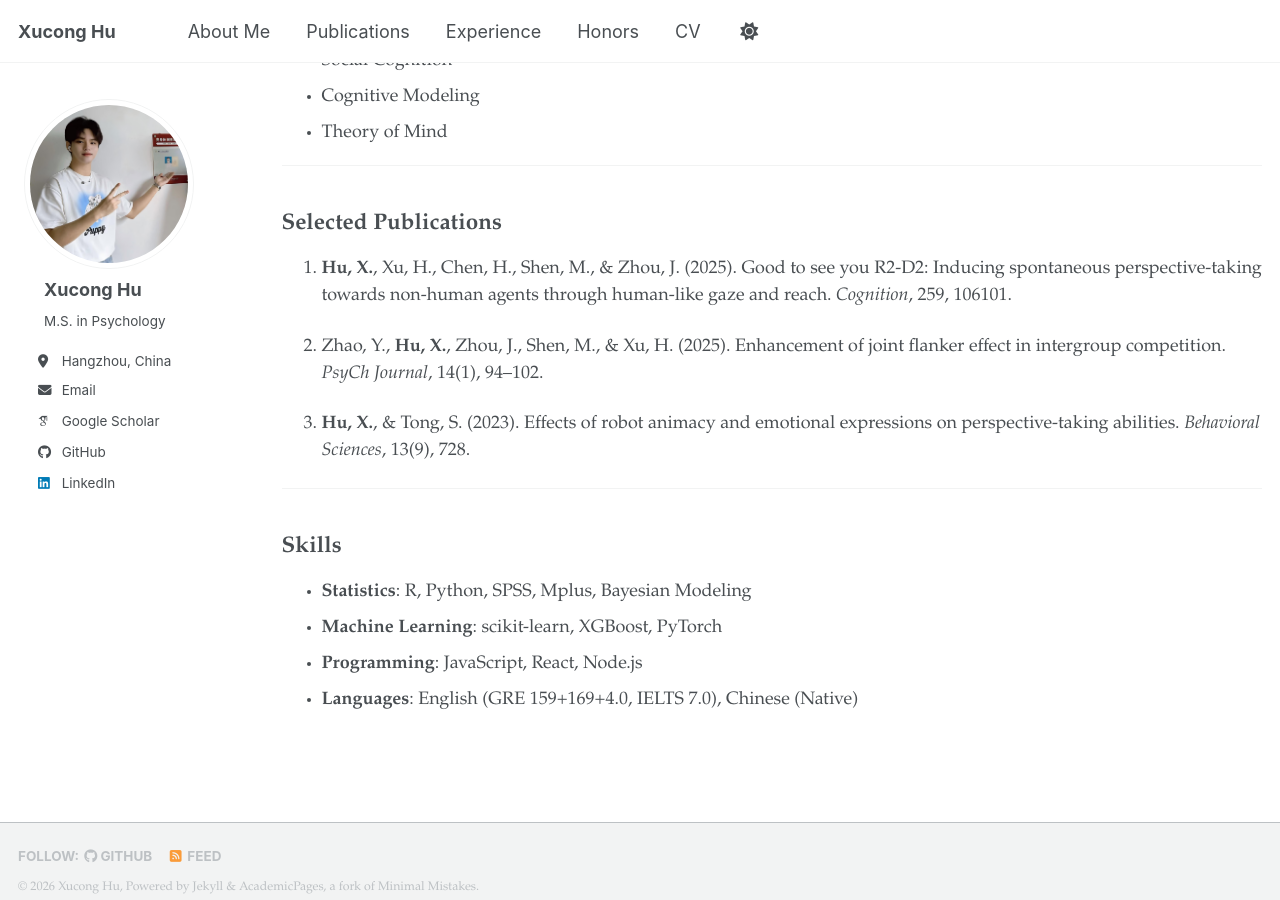
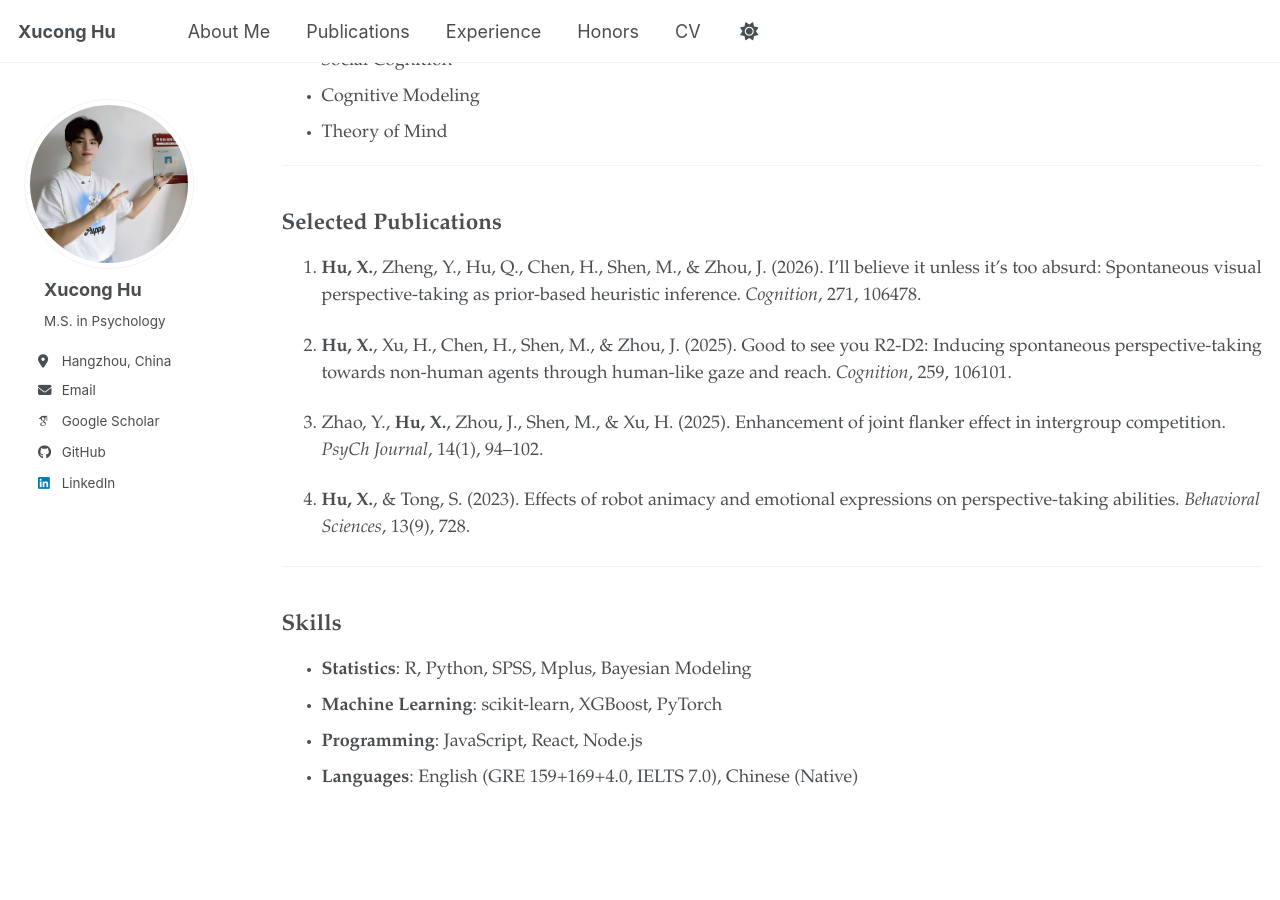
Before and after one commit to xuconghu/xuconghu.github.io, a Jekyll site: the page built from _pages/cv.md, in a window 1280 px wide and 900 px high, scrolled down 592 px. Built offline with Jekyll 4.4.1, drawn with Linux system fonts in a browser that asks for light colours; some web fonts are replaced; a script bundle is joined from its source files by our own code; library files that are not in the unit come from our copies.

Commit message:
Update publications and news
- Update Cognition article to published status (271, 106478) with PDF
- Move IJHCI article from Under Review to Journal Articles (In Press)
- Add VSS 2026 conference presentation
- Update cv.md with new Cognition publication
- Add news entries for recent publications and acceptances
- Organize PDF in info/cognition_2026 directory

```diff
--- a/_pages/cv.md
+++ b/_pages/cv.md
@@ -37,11 +37,13 @@ B.S. in Psychology | Sep. 2020 - Jun. 2024
 
 ## Selected Publications
 
-1. **Hu, X.**, Xu, H., Chen, H., Shen, M., & Zhou, J. (2025). Good to see you R2-D2: Inducing spontaneous perspective-taking towards non-human agents through human-like gaze and reach. *Cognition*, 259, 106101.
+1. **Hu, X.**, Zheng, Y., Hu, Q., Chen, H., Shen, M., & Zhou, J. (2026). I'll believe it unless it's too absurd: Spontaneous visual perspective-taking as prior-based heuristic inference. *Cognition*, 271, 106478.
 
-2. Zhao, Y., **Hu, X.**, Zhou, J., Shen, M., & Xu, H. (2025). Enhancement of joint flanker effect in intergroup competition. *PsyCh Journal*, 14(1), 94–102.
+2. **Hu, X.**, Xu, H., Chen, H., Shen, M., & Zhou, J. (2025). Good to see you R2-D2: Inducing spontaneous perspective-taking towards non-human agents through human-like gaze and reach. *Cognition*, 259, 106101.
 
-3. **Hu, X.**, & Tong, S. (2023). Effects of robot animacy and emotional expressions on perspective-taking abilities. *Behavioral Sciences*, 13(9), 728.
+3. Zhao, Y., **Hu, X.**, Zhou, J., Shen, M., & Xu, H. (2025). Enhancement of joint flanker effect in intergroup competition. *PsyCh Journal*, 14(1), 94–102.
+
+4. **Hu, X.**, & Tong, S. (2023). Effects of robot animacy and emotional expressions on perspective-taking abilities. *Behavioral Sciences*, 13(9), 728.
 
 ---
 
```
Also changed, not shown: _pages/about.md (+25 -11 lines), _pages/news.md (+6 -0 lines), _pages/publications.md (+25 -11 lines), 1 other file.
